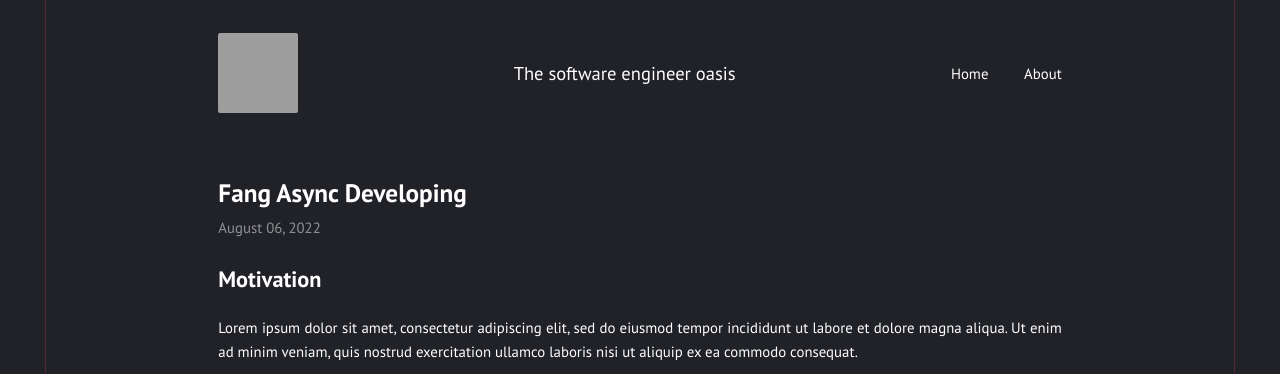
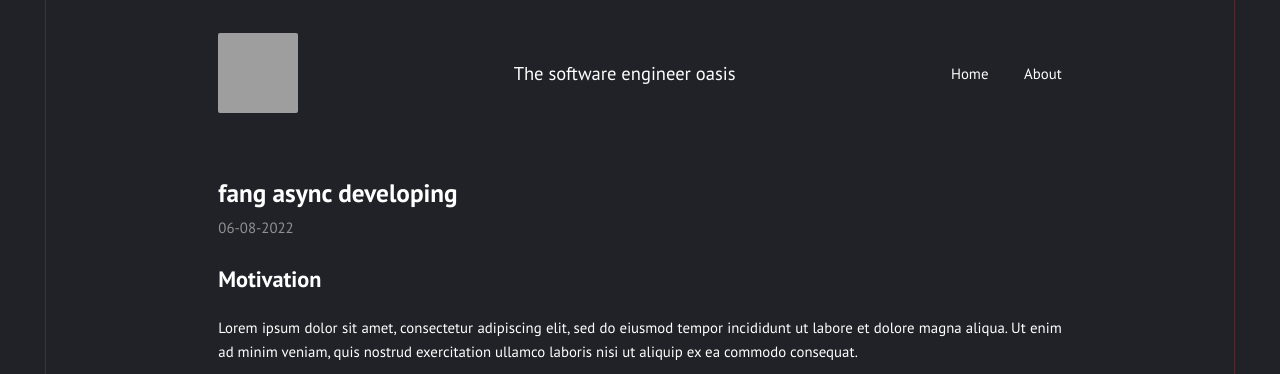
Before and after one commit to pxp9/pxp9.github.io, a Jekyll site: the page built from _posts/2022-08-06-fang-async-developing.md, in a window 1280 px wide, cut to the strip 0-374 px from the top of the page. Built offline with Jekyll 4.4.1, drawn with Linux system fonts in a browser that asks for light colours; grey boxes are pictures that could not be loaded.

```diff
--- a/_config.yml
+++ b/_config.yml
@@ -5,7 +5,7 @@ description: "Made with <b style=\"color: #f45;\">&lt;3</b> by Pepe Márquez Rom
 permalink: /:title/
 lang: "en"
 excerpt_separator: "\n\n\n"
-date_format: "%B %d, %Y"
+date_format: "%d-%m-%Y"
 # Layout
 
 show_excerpts: true        # show article excerpts on the home page
--- a/_includes/meta.html
+++ b/_includes/meta.html
@@ -1,5 +1,5 @@
 <header>
   <h1><a href="{{ include.post.url | relative_url }}">{{ include.post.title }}</a></h1>
-  {%- assign date_format = site.date_format | default: "%B %d, %Y" -%}
+  {%- assign date_format = site.date_format | default: "%d-%m-%Y" -%}
   <time datetime="{{ include.post.date | date_to_xmlschema }}">{{ include.post.date | date: date_format }}</time>
 </header>
--- a/_posts/2022-08-06-fang-async-developing.md
+++ b/_posts/2022-08-06-fang-async-developing.md
@@ -1,5 +1,5 @@
 ---
-title:  "Fang Async Developing"
+title:  "fang async developing"
 layout: post
 ---
 
```
